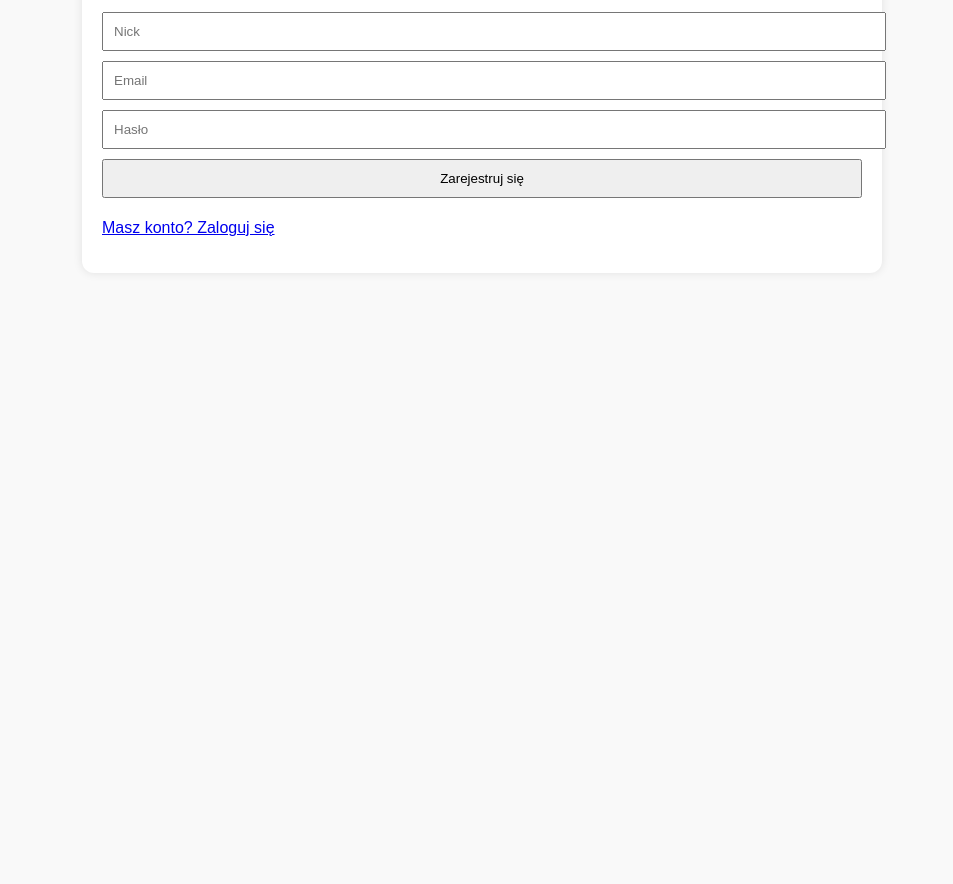
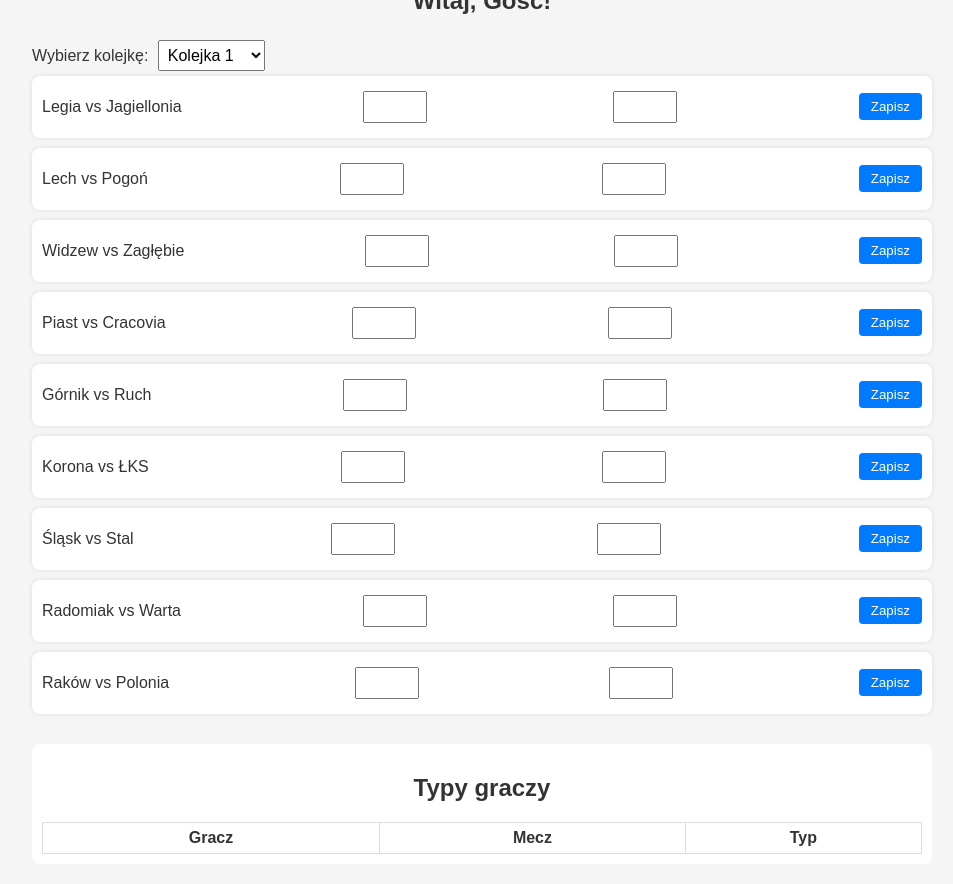
Before and after one commit to MegaBubek/FF-Typer, a plain HTML site: page index.html in a window 1280 px wide. Shown: the part 113-997 px from the top of the page, without its empty margins (158-1111 px from the left). Before the commit the page ends 800 px from the top, so only its background shows below. Drawn offline with Linux system fonts and the light colour scheme.

Commit message:
Update index.html

```diff
--- a/index.html
+++ b/index.html
@@ -4,160 +4,187 @@
   <meta name="viewport" content="width=device-width, initial-scale=1.0" />
   <title>FF-Typer</title>
   <style>
-    body { font-family: Arial, sans-serif; background: #f9f9f9; margin: 0; padding: 0; }
-    .container { max-width: 800px; margin: 0 auto; padding: 20px; }
-    .card { background: white; padding: 20px; border-radius: 12px; box-shadow: 0 0 10px rgba(0,0,0,0.1); margin-bottom: 20px; }
-    h1, h2 { text-align: center; }
-    input, select, button { padding: 10px; margin: 5px 0; width: 100%; }
-    .hidden { display: none; }
-    .match-row { display: flex; justify-content: space-between; align-items: center; margin: 10px 0; }
-    .match-row input { width: 50px; text-align: center; }
-    .typy { margin-top: 30px; }
-    .typy p { background: #eee; padding: 8px; border-radius: 8px; }
+    body {
+      font-family: Arial, sans-serif;
+      margin: 0;
+      padding: 0;
+      background: #f5f5f5;
+      color: #333;
+    }
+    .container {
+      max-width: 900px;
+      margin: 0 auto;
+      padding: 20px;
+    }
+    h1, h2 {
+      text-align: center;
+    }
+    select, input[type="number"] {
+      padding: 5px;
+      margin: 5px;
+      font-size: 16px;
+    }
+    .match {
+      background: #fff;
+      padding: 10px;
+      margin-bottom: 10px;
+      border-radius: 8px;
+      display: flex;
+      justify-content: space-between;
+      align-items: center;
+      box-shadow: 0 0 5px rgba(0,0,0,0.1);
+    }
+    .match input {
+      width: 50px;
+      text-align: center;
+    }
+    .match button {
+      padding: 6px 12px;
+      background: #007bff;
+      color: white;
+      border: none;
+      border-radius: 4px;
+      cursor: pointer;
+    }
+    .match button:disabled {
+      background: #ccc;
+      cursor: not-allowed;
+    }
+    .types-table {
+      margin-top: 30px;
+      background: #fff;
+      padding: 10px;
+      border-radius: 8px;
+    }
+    .types-table table {
+      width: 100%;
+      border-collapse: collapse;
+    }
+    .types-table th, .types-table td {
+      padding: 6px;
+      border: 1px solid #ddd;
+      text-align: center;
+    }
   </style>
 </head>
 <body>
   <div class="container">
-  <div id="auth-card" class="card">
-    <h1 id="form-title">Rejestracja</h1>
-    <input type="text" id="nick" placeholder="Nick" />
-    <input type="email" id="email" placeholder="Email" />
-    <input type="password" id="password" placeholder="Hasło" />
-    <button onclick="register()">Zarejestruj się</button>
-    <p><a href="#" onclick="switchToLogin()">Masz konto? Zaloguj się</a></p>
-  </div>  <div id="main-card" class="card hidden">
-    <h1>FF-Typer</h1>
-    <label>Wybierz kolejkę:</label>
-    <select id="kolejkaSelect" onchange="renderMatches()"></select>
+    <h1>FF-Typer – Typuj mecze Ekstraklasy 2025/26</h1>
+    <h2>Witaj, <span id="username"></span>!</h2><label for="kolejkaSelect">Wybierz kolejkę:</label>
+<select id="kolejkaSelect"></select>
+
 <div id="matches"></div>
-    <div class="typy">
-      <h2>Typy innych graczy</h2>
-      <div id="typyInnych"></div>
+
+<div class="types-table">
+  <h2>Typy graczy</h2>
+  <table id="typyGraczyTable">
+    <thead>
+      <tr>
+        <th>Gracz</th>
+        <th>Mecz</th>
+        <th>Typ</th>
+      </tr>
+    </thead>
+    <tbody></tbody>
+  </table>
 </div>
-  </div>
-</div><script>
-const users = JSON.parse(localStorage.getItem('users')) || {};
-const loggedInUser = localStorage.getItem('loggedInUser');
-const matchData = {
+
+  </div>  <script>
+    const allMatches = {
       1: [
-    ['Legia', 'Lech'], ['Pogoń', 'Raków'], ['Górnik', 'Widzew'], ['Piast', 'Cracovia'],
-    ['Radomiak', 'Zagłębie'], ['Jagiellonia', 'Korona'], ['Ruch', 'Stal'], ['Puszcza', 'Warta'], ['Śląsk', 'ŁKS']
+        ['Legia', 'Jagiellonia'], ['Lech', 'Pogoń'], ['Widzew', 'Zagłębie'],
+        ['Piast', 'Cracovia'], ['Górnik', 'Ruch'], ['Korona', 'ŁKS'],
+        ['Śląsk', 'Stal'], ['Radomiak', 'Warta'], ['Raków', 'Polonia']
       ],
       2: [
-    ['Lech', 'Pogoń'], ['Raków', 'Legia'], ['Cracovia', 'Radomiak'], ['Zagłębie', 'Piast'],
-    ['Warta', 'Jagiellonia'], ['Korona', 'Górnik'], ['Widzew', 'Ruch'], ['Stal', 'Puszcza'], ['ŁKS', 'Śląsk']
+        ['Jagiellonia', 'Warta'], ['Pogoń', 'Legia'], ['Zagłębie', 'Lech'],
+        ['Cracovia', 'Widzew'], ['Ruch', 'Piast'], ['ŁKS', 'Górnik'],
+        ['Stal', 'Korona'], ['Polonia', 'Śląsk'], ['Raków', 'Radomiak']
       ],
       3: [
-    ['Legia', 'Piast'], ['Pogoń', 'Cracovia'], ['Górnik', 'Puszcza'], ['Raków', 'Warta'],
-    ['Radomiak', 'Korona'], ['Jagiellonia', 'Stal'], ['Ruch', 'ŁKS'], ['Widzew', 'Zagłębie'], ['Lech', 'Śląsk']
+        ['Lech', 'Legia'], ['Jagiellonia', 'Raków'], ['Pogoń', 'Radomiak'],
+        ['Widzew', 'Polonia'], ['Górnik', 'Cracovia'], ['Korona', 'Ruch'],
+        ['ŁKS', 'Piast'], ['Stal', 'Zagłębie'], ['Śląsk', 'Warta']
       ]
     };
-for(let i=4;i<=34;i++) matchData[i]=[...Array(9)].map((_,j)=>[`Drużyna ${i}${j}a`,`Drużyna ${i}${j}b`]);
 
-if (loggedInUser) showMain();
-
-function switchToLogin() {
-  document.getElementById('form-title').innerText = 'Logowanie';
-  document.getElementById('nick').style.display = 'none';
-  document.querySelector('button').onclick = login;
-  document.querySelector('a').innerText = 'Nie masz konta? Zarejestruj się';
-  document.querySelector('a').onclick = switchToRegister;
+    // Uzupełnij 4-34 kolejki losowo (lub zostaw puste)
+    for (let i = 4; i <= 34; i++) {
+      allMatches[i] = Array(9).fill(['Zespół A', 'Zespół B']);
     }
 
-function switchToRegister() {
-  document.getElementById('form-title').innerText = 'Rejestracja';
-  document.getElementById('nick').style.display = 'block';
-  document.querySelector('button').onclick = register;
-  document.querySelector('a').innerText = 'Masz konto? Zaloguj się';
-  document.querySelector('a').onclick = switchToLogin;
+    const kolejkaSelect = document.getElementById('kolejkaSelect');
+    const matchesDiv = document.getElementById('matches');
+    const typyTableBody = document.querySelector('#typyGraczyTable tbody');
+    const username = localStorage.getItem('username') || 'Gość';
+    document.getElementById('username').textContent = username;
+
+    for (let i = 1; i <= 34; i++) {
+      const option = document.createElement('option');
+      option.value = i;
+      option.textContent = `Kolejka ${i}`;
+      kolejkaSelect.appendChild(option);
     }
 
-function register() {
-  const nick = document.getElementById('nick').value;
-  const email = document.getElementById('email').value;
-  const password = document.getElementById('password').value;
-  if (users[email]) return alert('Użytkownik już istnieje');
-  users[email] = {nick, email, password, typy: {}};
-  localStorage.setItem('users', JSON.stringify(users));
-  localStorage.setItem('loggedInUser', email);
-  showMain();
+    kolejkaSelect.addEventListener('change', showMatches);
+
+    function showMatches() {
+      const kolejka = kolejkaSelect.value;
+      matchesDiv.innerHTML = '';
+      typyTableBody.innerHTML = '';
+      const saved = JSON.parse(localStorage.getItem('typy') || '{}');
+
+      allMatches[kolejka].forEach(([home, away], i) => {
+        const key = `${kolejka}_${i}`;
+        const wrapper = document.createElement('div');
+        wrapper.className = 'match';
+
+        const label = document.createElement('span');
+        label.textContent = `${home} vs ${away}`;
+
+        const inputHome = document.createElement('input');
+        inputHome.type = 'number';
+        inputHome.min = 0;
+        inputHome.value = saved[username]?.[key]?.[0] ?? '';
+        inputHome.disabled = saved[username]?.[key];
+
+        const inputAway = document.createElement('input');
+        inputAway.type = 'number';
+        inputAway.min = 0;
+        inputAway.value = saved[username]?.[key]?.[1] ?? '';
+        inputAway.disabled = saved[username]?.[key];
+
+        const btn = document.createElement('button');
+        btn.textContent = 'Zapisz';
+        btn.disabled = saved[username]?.[key];
+
+        btn.addEventListener('click', () => {
+          if (!saved[username]) saved[username] = {};
+          saved[username][key] = [inputHome.value, inputAway.value];
+          localStorage.setItem('typy', JSON.stringify(saved));
+          showMatches();
+        });
+
+        wrapper.append(label, inputHome, inputAway, btn);
+        matchesDiv.appendChild(wrapper);
+      });
+
+      // Wyświetlanie typów graczy
+      for (const user in saved) {
+        for (const key in saved[user]) {
+          if (key.startsWith(`${kolejka}_`)) {
+            const [matchIndex] = key.split('_').slice(1);
+            const [home, away] = allMatches[kolejka][matchIndex];
+            const [g1, g2] = saved[user][key];
+            const row = document.createElement('tr');
+            row.innerHTML = `<td>${user}</td><td>${home} - ${away}</td><td>${g1} : ${g2}</td>`;
+            typyTableBody.appendChild(row);
+          }
+        }
+      }
     }
 
-function login() {
-  const email = document.getElementById('email').value;
-  const password = document.getElementById('password').value;
-  if (!users[email] || users[email].password !== password) return alert('Błędny email lub hasło');
-  localStorage.setItem('loggedInUser', email);
-  showMain();
-}
-
-function showMain() {
-  document.getElementById('auth-card').classList.add('hidden');
-  document.getElementById('main-card').classList.remove('hidden');
-  const kolejkaSelect = document.getElementById('kolejkaSelect');
-  for (let i = 1; i <= 34; i++) {
-    const opt = document.createElement('option');
-    opt.value = i;
-    opt.innerText = `Kolejka ${i}`;
-    kolejkaSelect.appendChild(opt);
-  }
-  renderMatches();
-}
-
-function renderMatches() {
-  const k = document.getElementById('kolejkaSelect').value;
-  const container = document.getElementById('matches');
-  container.innerHTML = '';
-  const email = localStorage.getItem('loggedInUser');
-  const user = users[email];
-  const typy = user.typy[k] || {};
-  matchData[k].forEach(([home, away], idx) => {
-    const row = document.createElement('div');
-    row.className = 'match-row';
-    const inputHome = document.createElement('input');
-    inputHome.type = 'number';
-    inputHome.disabled = typy[idx] !== undefined;
-    const inputAway = document.createElement('input');
-    inputAway.type = 'number';
-    inputAway.disabled = typy[idx] !== undefined;
-    if (typy[idx]) {
-      inputHome.value = typy[idx][0];
-      inputAway.value = typy[idx][1];
-    }
-    const btn = document.createElement('button');
-    btn.innerText = 'Zatwierdź';
-    btn.disabled = typy[idx] !== undefined;
-    btn.onclick = () => {
-      if (!inputHome.value || !inputAway.value) return alert('Wpisz wynik');
-      users[email].typy[k] = users[email].typy[k] || {};
-      users[email].typy[k][idx] = [inputHome.value, inputAway.value];
-      localStorage.setItem('users', JSON.stringify(users));
-      renderMatches();
-    };
-    row.innerHTML = `${home} `;
-    row.appendChild(inputHome);
-    row.innerHTML += ' : ';
-    row.appendChild(inputAway);
-    row.innerHTML += ` ${away} `;
-    row.appendChild(btn);
-    container.appendChild(row);
-  });
-  renderTypy(k);
-}
-
-function renderTypy(k) {
-  const typyDiv = document.getElementById('typyInnych');
-  typyDiv.innerHTML = '';
-  Object.values(users).forEach(user => {
-    const userTypy = user.typy[k];
-    if (!userTypy) return;
-    Object.entries(userTypy).forEach(([idx, val]) => {
-      const match = matchData[k][idx];
-      const p = document.createElement('p');
-      p.innerText = `${user.nick}: ${match[0]} ${val[0]} : ${val[1]} ${match[1]}`;
-      typyDiv.appendChild(p);
-    });
-  });
-}
+    kolejkaSelect.value = '1';
+    showMatches();
   </script></body>
 </html>
```
Lines whose indentation alone changed are shown as unchanged.
